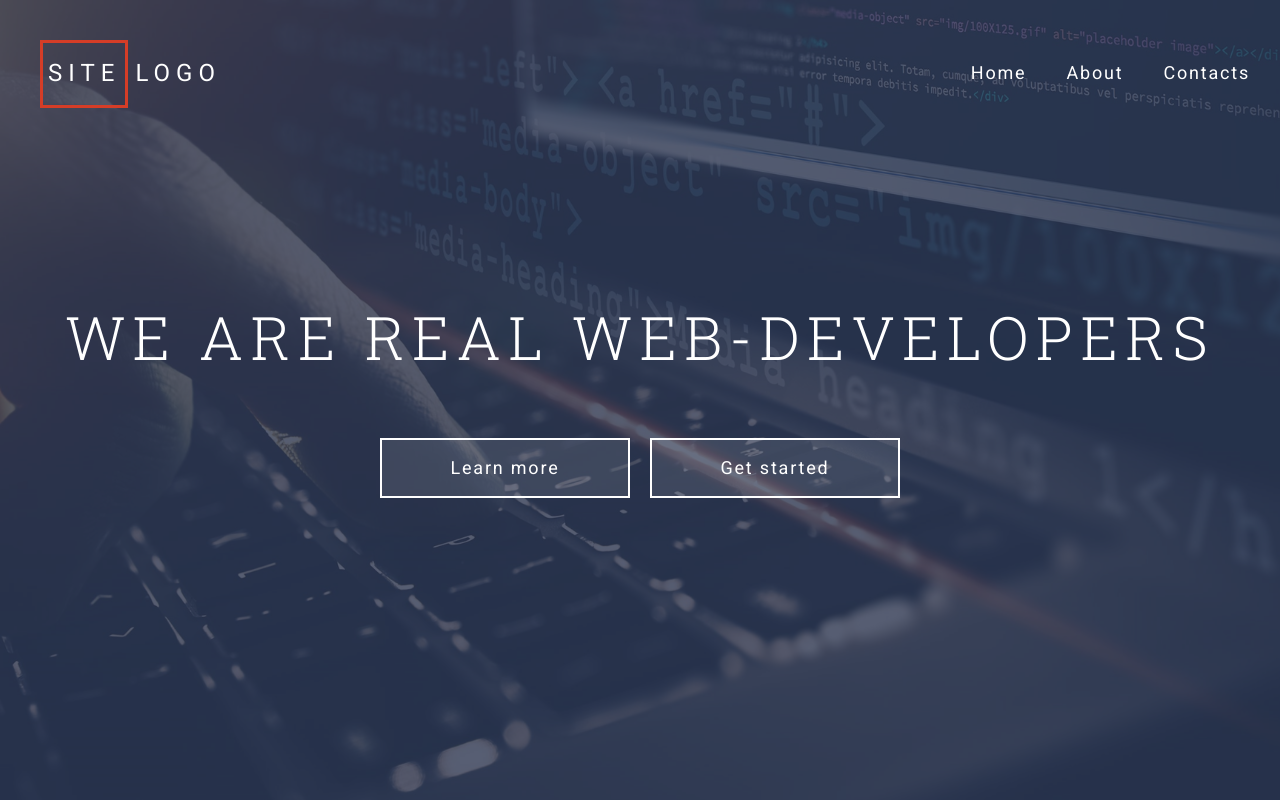
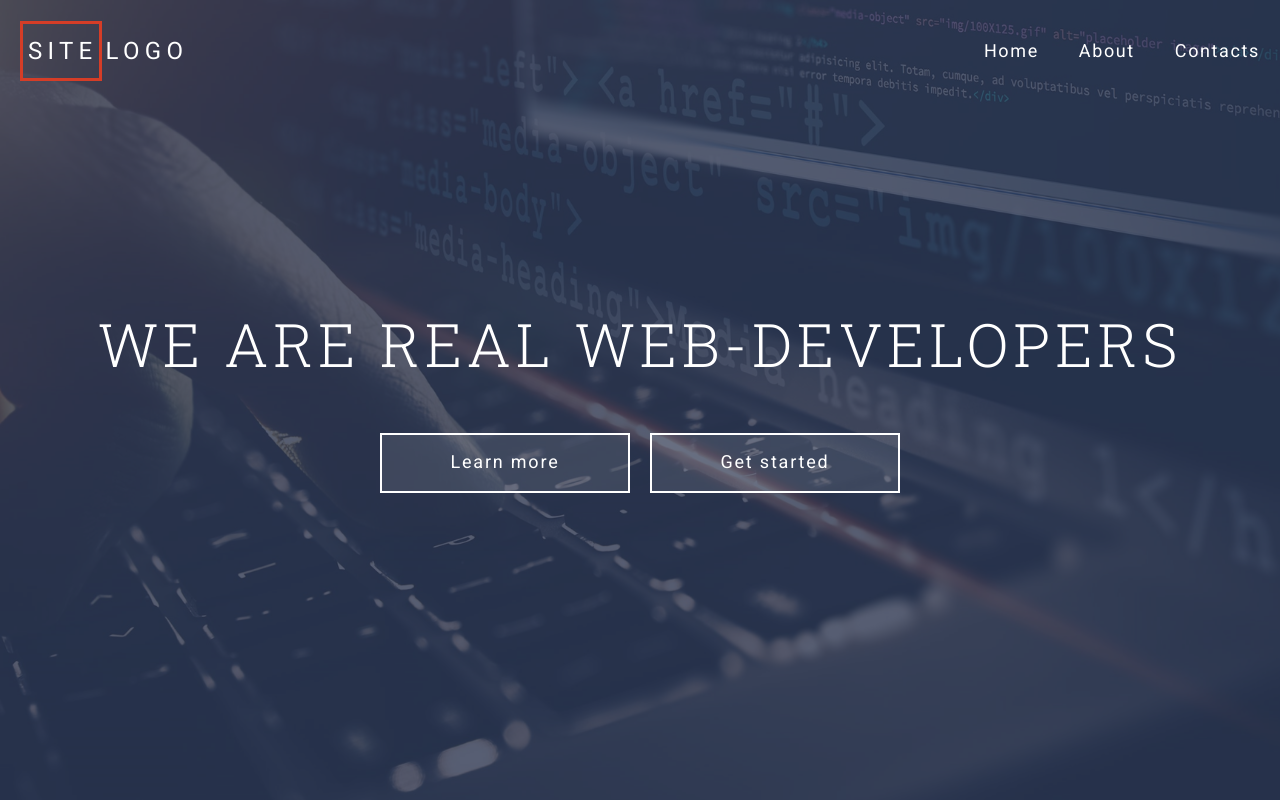
Before and after one commit to prafessor/GridTraining, a website: page index.html in a window 1280 px wide. Drawn offline with Linux system fonts and the light colour scheme.

Commit message:
create final style for header

```diff
--- a/assets/scss/common/_typography.scss
+++ b/assets/scss/common/_typography.scss
@@ -5,6 +5,7 @@
 html {
     font-family: $font-main;
     font-size: $font-size;
+    overflow-y: scroll;
 }
 
 body {
@@ -15,8 +16,9 @@ body {
 h1 {
     font-family: $font-header;
     font-size: 3.75rem;
-    letter-spacing: 0.12em;
+    letter-spacing: 0.078em;
     font-weight: 300;
+    line-height: 1.2em;
 }
 
 a {
--- a/assets/scss/components/header/_header-content.scss
+++ b/assets/scss/components/header/_header-content.scss
@@ -7,7 +7,7 @@
     }
 
     &__title {
-        margin: 0 0 67px;
+        margin: 0 0 53px;
         text-align: center;
     }
 
--- a/assets/scss/components/header/_header-logo.scss
+++ b/assets/scss/components/header/_header-logo.scss
@@ -1,17 +1,15 @@
 .header-logo {
     &__link {
         display: block;
-        padding: 20px 20px 20px 20px;
-        margin: 20px 0;
-
+        padding: 20.65px 20px 20.65px 0px;
         font-size: 1.5rem;
-        letter-spacing: 0.25em;
+        letter-spacing: 0.22em;
     }
 
     &__accent {
         display: inline-block;
         border: 3px solid $color-highlight;
-        padding: 17px 5px 17px 5px;
-        margin-right: 7px;
+        padding: 14px 1px 13px 5px;
+        margin-right: 4px;
     }
 }
--- a/assets/scss/components/header/_header-navbar.scss
+++ b/assets/scss/components/header/_header-navbar.scss
@@ -5,11 +5,11 @@
     }
 
     &__list {
-        @include unlist;
         display: grid;
         grid-template-columns: repeat(auto-fit, minmax(40px, max-content));
         justify-content: end;
         gap: $gap;
+        @include unlist(0 -10px 0 0);
     }
 
     &__item {
@@ -19,7 +19,7 @@
         padding: $gap $gap-sm;
 
         font-size: 1.125rem;
-        letter-spacing: 0.1em;
+        letter-spacing: 0.09em;
 
         transition: color 0.5s;
 
```
Also changed, not shown: assets/css/style.css.
